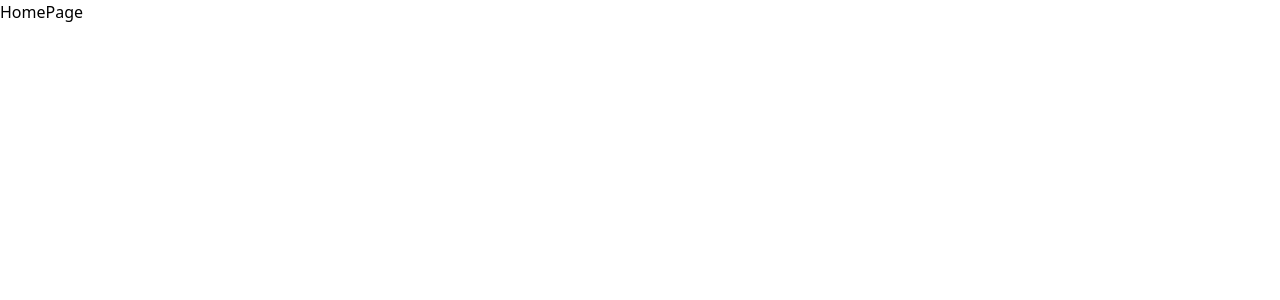
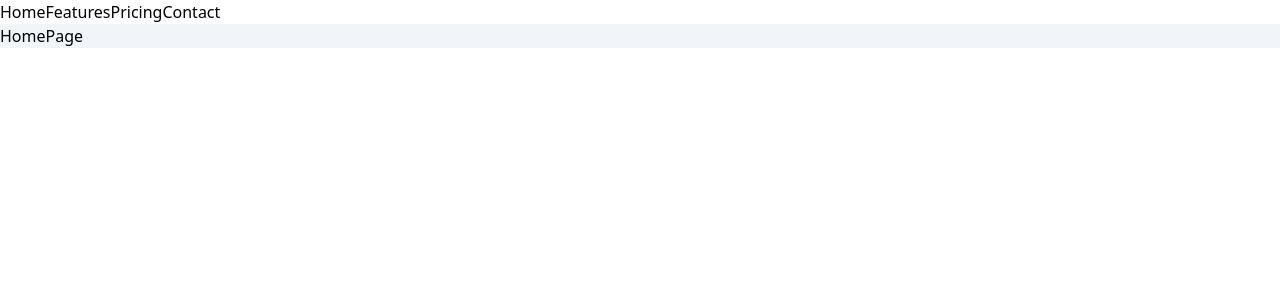
Before and after one commit to Vue-Course-Sergio/vue-spa, a Vue app: page / in a window 1280 px wide. Shown: the top 300 px of the page. Built offline with nearby package versions, Linux system fonts and the light colour scheme.

Commit message:
feat: vue router

```diff
--- a/package.json
+++ b/package.json
@@ -14,7 +14,8 @@
     "format": "prettier --write src/"
   },
   "dependencies": {
-    "vue": "^3.5.12"
+    "vue": "^3.5.12",
+    "vue-router": "^4.4.5"
   },
   "devDependencies": {
     "@tsconfig/node20": "^20.1.4",
--- a/src/App.vue
+++ b/src/App.vue
@@ -1,7 +1,14 @@
 <template>
-  <HomePage />
+  <nav>
+    <a href="/">Home</a>
+    <a href="/features">Features</a>
+    <a href="/pricing">Pricing</a>
+    <a href="/contact">Contact</a>
+  </nav>
+
+  <main class="bg-slate-100">
+    <RouterView />
+  </main>
 </template>
 
-<script lang="ts" setup>
-import HomePage from '@/modules/landing/pages/HomePage.vue'
-</script>
+<script lang="ts" setup></script>
--- a/src/main.ts
+++ b/src/main.ts
@@ -2,5 +2,8 @@ import './assets/main.css'
 
 import { createApp } from 'vue'
 import App from './App.vue'
+import router from './router'
 
-createApp(App).mount('#app')
+const app = createApp(App)
+app.use(router)
+app.mount('#app')
--- /dev/null
+++ b/src/router/index.ts
@@ -0,0 +1,26 @@
+import { createRouter, createWebHistory } from 'vue-router'
+import HomePage from '@/modules/landing/pages/HomePage.vue'
+
+const router = createRouter({
+  history: createWebHistory(import.meta.env.BASE_URL),
+  routes: [
+    { path: '/', name: 'home', component: HomePage },
+    {
+      path: '/features',
+      name: 'features',
+      component: () => import('@/modules/landing/pages/FeaturesPage.vue'),
+    },
+    {
+      path: '/pricing',
+      name: 'pricing',
+      component: () => import('@/modules/landing/pages/PricingPage.vue'),
+    },
+    {
+      path: '/contact',
+      name: 'contact',
+      component: () => import('@/modules/landing/pages/ContactPage.vue'),
+    },
+  ],
+})
+
+export default router
```
Also changed, not shown: 1 other file (tests, documents, lock files or other folders).
